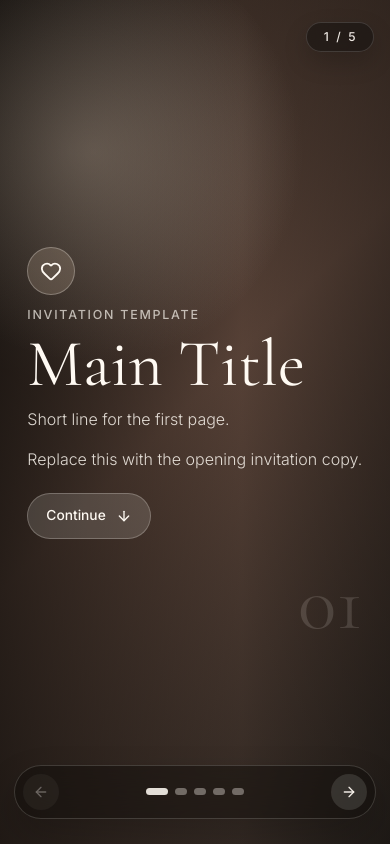
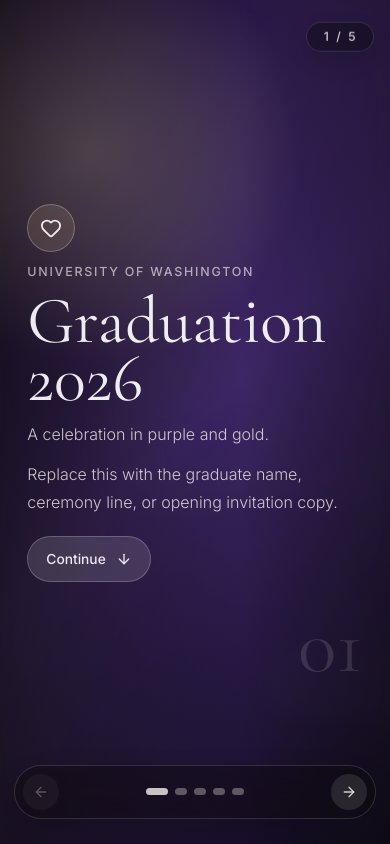
Before and after one commit to HmzNasry/commencement-invite, a React (Vite) app: page / in a window 390 px wide. Built offline with nearby package versions, Linux system fonts and the light colour scheme; a web font is replaced by a local one.

Commit message:
Upgrade intro with UW graduation animation

```diff
--- a/src/App.css
+++ b/src/App.css
@@ -7,8 +7,13 @@
 }
 
 :root {
-  --ink: #181411;
-  --paper: #fffaf3;
+  --ink: #1e1238;
+  --paper: #ffffff;
+  --uw-purple: #32006e;
+  --uw-spirit-purple: #4b2e83;
+  --uw-gold: #b7a57a;
+  --uw-gold-light: #e8e3d3;
+  --uw-spirit-gold: #ffc700;
 }
 
 body {
@@ -54,6 +59,73 @@
     repeating-linear-gradient(135deg, rgba(255, 255, 255, 0.04) 0 1px, transparent 1px 16px);
   opacity: 0.72;
   transform-origin: center;
+}
+
+.graduation-intro-year {
+  position: absolute;
+  left: 50%;
+  top: 48%;
+  z-index: 1;
+  color: color-mix(in srgb, var(--university-secondary) 32%, transparent);
+  font-family: Inter, system-ui, sans-serif;
+  font-size: clamp(8rem, 30vw, 24rem);
+  font-weight: 800;
+  letter-spacing: -0.08em;
+  line-height: 0.74;
+  text-shadow:
+    0 0 34px color-mix(in srgb, var(--university-accent) 24%, transparent),
+    0 26px 90px rgba(0, 0, 0, 0.38);
+  transform: translate(-50%, -50%);
+  pointer-events: none;
+}
+
+.graduation-intro-year-foreground {
+  position: absolute;
+  left: 50%;
+  top: clamp(70px, 13svh, 130px);
+  z-index: 5;
+  color: var(--university-accent);
+  font-family: Inter, system-ui, sans-serif;
+  font-size: clamp(1.35rem, 5.4vw, 4.2rem);
+  font-weight: 800;
+  line-height: 1;
+  text-shadow:
+    0 0 26px color-mix(in srgb, var(--university-accent) 58%, transparent),
+    0 10px 36px rgba(0, 0, 0, 0.32);
+  transform: translateX(-50%);
+  pointer-events: none;
+}
+
+.graduation-intro-aurora {
+  position: absolute;
+  inset: 0;
+  z-index: 1;
+  pointer-events: none;
+  overflow: hidden;
+}
+
+.graduation-intro-aurora span {
+  position: absolute;
+  left: 50%;
+  top: 48%;
+  width: 72vw;
+  height: 18svh;
+  border-radius: 999px;
+  background:
+    linear-gradient(90deg, transparent, color-mix(in srgb, var(--university-accent) 42%, transparent), transparent),
+    linear-gradient(90deg, transparent, rgba(255, 255, 255, 0.14), transparent);
+  filter: blur(28px);
+  mix-blend-mode: screen;
+  transform: translate(-50%, -50%);
+}
+
+.graduation-intro-aurora span + span {
+  top: 58%;
+  width: 64vw;
+  height: 14svh;
+  background:
+    linear-gradient(90deg, transparent, color-mix(in srgb, var(--university-secondary) 22%, transparent), transparent),
+    linear-gradient(90deg, transparent, color-mix(in srgb, var(--university-accent) 22%, transparent), transparent);
 }
 
 .graduation-intro-particles {
@@ -128,9 +200,10 @@
 
 .graduation-intro-logo img {
   display: block;
-  width: 72%;
-  height: 72%;
+  width: 78%;
+  height: 78%;
   object-fit: contain;
+  filter: drop-shadow(0 10px 20px rgba(0, 0, 0, 0.24));
 }
 
 .graduation-intro-logo span {
@@ -214,6 +287,44 @@
   transform: translateX(-50%);
 }
 
+.graduation-intro-caps {
+  position: absolute;
+  left: 50%;
+  top: calc(50% + clamp(95px, 19vw, 178px));
+  z-index: 2;
+  display: flex;
+  align-items: center;
+  justify-content: center;
+  gap: clamp(14px, 3vw, 26px);
+  width: min(78vw, 520px);
+  transform: translateX(-50%);
+  pointer-events: none;
+}
+
+.graduation-intro-caps span {
+  position: relative;
+  display: block;
+  width: clamp(18px, 4vw, 30px);
+  height: clamp(12px, 2.5vw, 20px);
+  background: var(--university-accent);
+  clip-path: polygon(50% 0, 100% 34%, 50% 68%, 0 34%);
+  filter:
+    drop-shadow(0 0 10px color-mix(in srgb, var(--university-accent) 54%, transparent))
+    drop-shadow(0 12px 16px rgba(0, 0, 0, 0.24));
+}
+
+.graduation-intro-caps span::after {
+  content: '';
+  position: absolute;
+  left: 48%;
+  top: 50%;
+  width: 1px;
+  height: 16px;
+  background: color-mix(in srgb, var(--university-secondary) 72%, var(--university-accent));
+  transform: rotate(12deg);
+  transform-origin: top;
+}
+
 .graduation-intro-skip {
   position: absolute;
   right: clamp(16px, 4vw, 32px);
@@ -262,6 +373,16 @@
   letter-spacing: 0.12em;
   line-height: 1;
   pointer-events: none;
+  opacity: 0;
+  transform: translateY(-10px);
+  transition:
+    opacity 520ms cubic-bezier(0.22, 1, 0.36, 1),
+    transform 520ms cubic-bezier(0.22, 1, 0.36, 1);
+}
+
+.page-progress-pill.is-visible {
+  opacity: 1;
+  transform: translateY(0);
 }
 
 .template-page {
@@ -277,26 +398,26 @@
 
 .template-page-theme-soft {
   background:
-    radial-gradient(circle at 18% 18%, rgba(255, 250, 243, 0.28), transparent 30%),
-    linear-gradient(135deg, #2a211b 0%, #6b5043 48%, #2f2823 100%);
+    radial-gradient(circle at 18% 18%, rgba(232, 227, 211, 0.24), transparent 30%),
+    linear-gradient(135deg, #1e1238 0%, #4b2e83 50%, #120b23 100%);
 }
 
 .template-page-theme-warm {
   background:
-    radial-gradient(circle at 76% 20%, rgba(255, 233, 193, 0.26), transparent 28%),
-    linear-gradient(145deg, #261711 0%, #7b4328 52%, #2b1f17 100%);
+    radial-gradient(circle at 76% 20%, rgba(255, 199, 0, 0.28), transparent 28%),
+    linear-gradient(145deg, #241239 0%, #5c408c 52%, #1e1238 100%);
 }
 
 .template-page-theme-fresh {
   background:
-    radial-gradient(circle at 24% 22%, rgba(229, 241, 209, 0.2), transparent 31%),
-    linear-gradient(145deg, #18231d 0%, #526c54 52%, #1b221d 100%);
+    radial-gradient(circle at 24% 22%, rgba(183, 165, 122, 0.24), transparent 31%),
+    linear-gradient(145deg, #130a2a 0%, #32006e 52%, #20113f 100%);
 }
 
 .template-page-theme-ink {
   background:
-    radial-gradient(circle at 78% 26%, rgba(207, 229, 240, 0.18), transparent 30%),
-    linear-gradient(145deg, #11151a 0%, #33424d 54%, #15181d 100%);
+    radial-gradient(circle at 78% 26%, rgba(232, 227, 211, 0.18), transparent 30%),
+    linear-gradient(145deg, #08040f 0%, #1e1238 54%, #4b2e83 100%);
 }
 
 .template-page-center {
@@ -504,7 +625,16 @@
   box-shadow: 0 16px 36px rgba(0, 0, 0, 0.2);
   backdrop-filter: blur(16px);
   -webkit-backdrop-filter: blur(16px);
+  opacity: 0;
   transform: translateX(-50%);
+  transition:
+    opacity 560ms cubic-bezier(0.22, 1, 0.36, 1),
+    transform 560ms cubic-bezier(0.22, 1, 0.36, 1);
+}
+
+.template-page-nav.is-visible {
+  opacity: 1;
+  transform: translateX(-50%) translateY(0);
 }
 
 .template-page-nav > button {
--- a/src/components/TemplateExperience.tsx
+++ b/src/components/TemplateExperience.tsx
@@ -92,7 +92,7 @@
         )}
       </AnimatePresence>
 
-      <div className="page-progress-pill is-visible" dir="ltr" aria-label={`Page ${currentPage + 1} of ${pageCount}`}>
+      <div className={`page-progress-pill ${introComplete ? 'is-visible' : ''}`} dir="ltr" aria-label={`Page ${currentPage + 1} of ${pageCount}`}>
         <span>{currentPage + 1}</span>
         <span aria-hidden="true">/</span>
         <span>{pageCount}</span>
@@ -109,7 +109,7 @@
         />
       </AnimatePresence>
 
-      <nav className="template-page-nav" aria-label="Invitation pages" dir="ltr">
+      <nav className={`template-page-nav ${introComplete ? 'is-visible' : ''}`} aria-label="Invitation pages" dir="ltr">
         <button type="button" onClick={goToPreviousPage} disabled={currentPage === 0} aria-label="Previous page">
           <ArrowLeft aria-hidden="true" />
         </button>
@@ -167,8 +167,43 @@
         animate={{ scale: 1, opacity: 1 }}
         transition={{ duration: 1.2, ease: [0.19, 1, 0.22, 1] }}
       />
+      <motion.div
+        className="graduation-intro-year"
+        aria-hidden="true"
+        initial={{ opacity: 0, scale: 1.28, y: 60, filter: 'blur(28px)' }}
+        animate={{
+          opacity: [0, 0.22, 0.16],
+          scale: [1.28, 1, 0.96],
+          y: [60, 0, -18],
+          filter: ['blur(28px)', 'blur(0px)', 'blur(6px)'],
+        }}
+        transition={{ duration: 2.7, delay: 0.16, ease: [0.19, 1, 0.22, 1] }}
+      >
+        2026
+      </motion.div>
+      <motion.div
+        className="graduation-intro-year-foreground"
+        aria-hidden="true"
+        initial={{ opacity: 0, letterSpacing: '0.32em', y: 24 }}
+        animate={{ opacity: [0, 1, 1, 0], letterSpacing: ['0.32em', '0.08em', '0.08em', '0.18em'], y: [24, 0, 0, -18] }}
+        transition={{ duration: 2.7, delay: 2.06, ease: [0.19, 1, 0.22, 1] }}
+      >
+        2026
+      </motion.div>
+      <div className="graduation-intro-aurora" aria-hidden="true">
+        <motion.span
+          initial={{ x: '-30%', opacity: 0, rotate: -8 }}
+          animate={{ x: '28%', opacity: [0, 0.8, 0.24], rotate: 4 }}
+          transition={{ duration: 3.2, delay: 0.3, ease: [0.19, 1, 0.22, 1] }}
+        />
+        <motion.span
+          initial={{ x: '24%', opacity: 0, rotate: 9 }}
+          animate={{ x: '-22%', opacity: [0, 0.52, 0.2], rotate: -5 }}
+          transition={{ duration: 3.4, delay: 0.54, ease: [0.19, 1, 0.22, 1] }}
+        />
+      </div>
       <div className="graduation-intro-particles" aria-hidden="true">
-        {Array.from({ length: 18 }, (_, index) => (
+        {Array.from({ length: 30 }, (_, index) => (
           <motion.span
             key={index}
             style={
@@ -185,7 +220,7 @@
               x: `var(--particle-x)`,
               y: `var(--particle-y)`,
             }}
-            transition={{ duration: 2.8, delay: 0.25 + index * 0.035, ease: [0.19, 1, 0.22, 1] }}
+            transition={{ duration: 3.1, delay: 0.18 + index * 0.026, ease: [0.19, 1, 0.22, 1] }}
           />
         ))}
       </div>
@@ -242,6 +277,22 @@
       >
         <p>{intro.label[language]}</p>
         <h1>{intro.name[language]}</h1>
+      </motion.div>
+      <motion.div
+        className="graduation-intro-caps"
+        aria-hidden="true"
+        initial={{ opacity: 0, y: 32 }}
+        animate={{ opacity: [0, 1, 0.76], y: [32, 0, -12] }}
+        transition={{ duration: 2.1, delay: 1.52, ease: [0.19, 1, 0.22, 1] }}
+      >
+        {Array.from({ length: 7 }, (_, index) => (
+          <motion.span
+            key={index}
+            initial={{ y: 0, rotate: -8 + index * 3 }}
+            animate={{ y: [-2, -18 - index * 3, -4], rotate: [-8 + index * 3, 8 - index * 2, -4 + index] }}
+            transition={{ duration: 2.8, delay: 1.55 + index * 0.07, repeat: Infinity, repeatType: 'mirror', ease: [0.45, 0, 0.2, 1] }}
+          />
+        ))}
       </motion.div>
       <motion.div
         className="graduation-intro-reveal-bar"
--- a/src/invitationTemplate.ts
+++ b/src/invitationTemplate.ts
@@ -43,22 +43,22 @@
   defaultLanguage: 'en',
   universityIntro: {
     enabled: true,
-    durationMs: 4200,
-    logoSrc: '',
-    monogram: 'U',
+    durationMs: 5200,
+    logoSrc: '/uw-block-w.png',
+    monogram: 'W',
     name: {
-      en: 'University Name',
-      fa: 'نام دانشگاه',
+      en: 'University of Washington',
+      fa: 'دانشگاه واشنگتن',
     },
     label: {
-      en: 'Graduation Invitation',
-      fa: 'دعوت‌نامه فراغت',
+      en: 'Class of 2026',
+      fa: 'فارغ‌التحصیلان ۲۰۲۶',
     },
     colors: {
-      primary: '#062b5f',
+      primary: '#32006e',
       secondary: '#ffffff',
-      accent: '#c9a646',
-      ink: '#04162f',
+      accent: '#b7a57a',
+      ink: '#1e1238',
     },
   },
   pages: [
@@ -66,21 +66,21 @@
       id: 'cover',
       icon: Heart,
       theme: 'soft',
-      accent: '#d8bfa6',
+      accent: '#b7a57a',
       align: 'center',
       content: {
         en: {
-          eyebrow: 'Invitation Template',
-          title: 'Main Title',
-          subtitle: 'Short line for the first page.',
-          body: ['Replace this with the opening invitation copy.'],
+          eyebrow: 'University of Washington',
+          title: 'Graduation 2026',
+          subtitle: 'A celebration in purple and gold.',
+          body: ['Replace this with the graduate name, ceremony line, or opening invitation copy.'],
           actionLabel: 'Continue',
         },
         fa: {
-          eyebrow: 'قالب دعوت‌نامه',
-          title: 'عنوان اصلی',
-          subtitle: 'جمله کوتاه برای صفحه اول.',
-          body: ['متن شروع دعوت‌نامه را اینجا جایگزین کنید.'],
+          eyebrow: 'دانشگاه واشنگتن',
+          title: 'فراغت ۲۰۲۶',
+          subtitle: 'جشنی با رنگ‌های بنفش و طلایی.',
+          body: ['نام فارغ‌التحصیل، متن مراسم یا دعوت‌نامه را اینجا جایگزین کنید.'],
           actionLabel: 'ادامه',
         },
       },
@@ -89,7 +89,7 @@
       id: 'details',
       icon: CalendarDays,
       theme: 'warm',
-      accent: '#c9976b',
+      accent: '#ffc700',
       align: 'bottom',
       content: {
         en: {
@@ -112,7 +112,7 @@
       id: 'story',
       icon: Sparkles,
       theme: 'fresh',
-      accent: '#9fb37f',
+      accent: '#b7a57a',
       align: 'center',
       content: {
         en: {
@@ -135,7 +135,7 @@
       id: 'notes',
       icon: MapPin,
       theme: 'ink',
-      accent: '#b9c7d1',
+      accent: '#e8e3d3',
       align: 'top',
       content: {
         en: {
@@ -156,7 +156,7 @@
       id: 'closing',
       icon: Heart,
       theme: 'soft',
-      accent: '#d6a8b0',
+      accent: '#b7a57a',
       align: 'center',
       content: {
         en: {
```
Also changed, not shown: public/uw-block-w.png (added).
